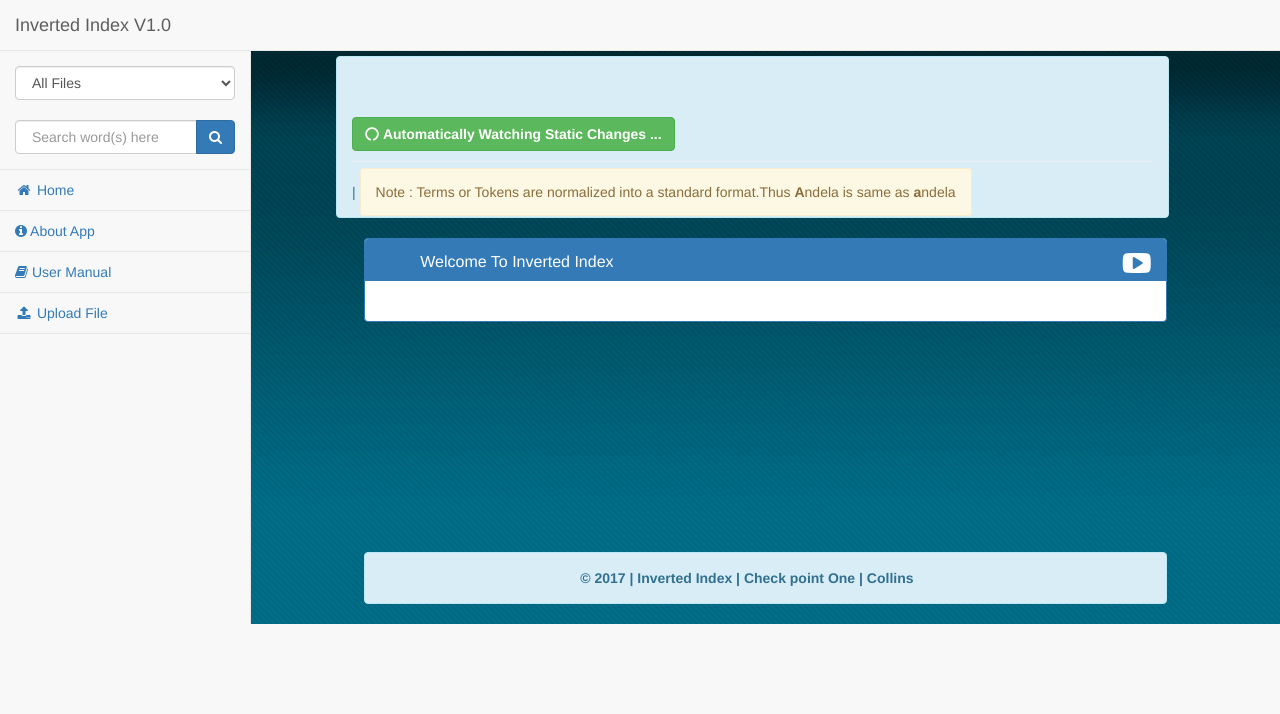
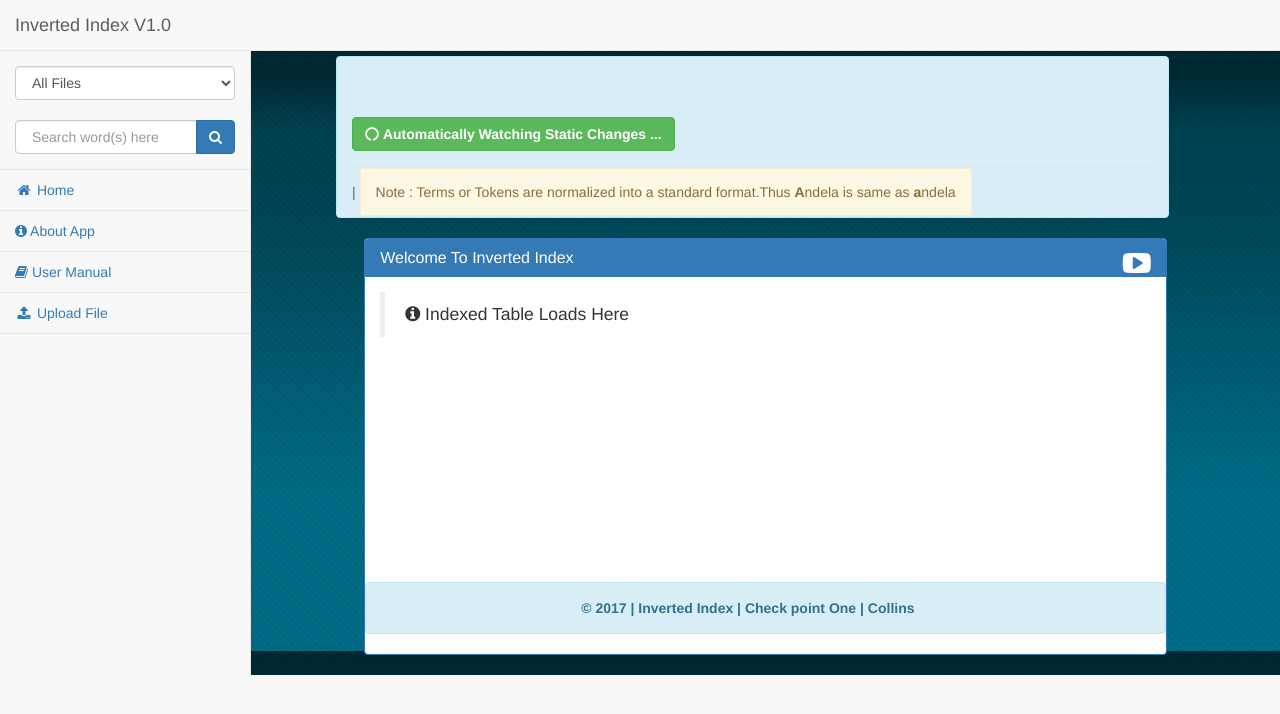
Before and after one commit to andela-cwekesa/inverted-index-checkpoint, a website: page public/index.html in a window 1280 px wide. Drawn offline with nearby package versions, Linux system fonts and the light colour scheme.

Commit message:
modify footer area

```diff
--- a/public/index.html
+++ b/public/index.html
@@ -136,11 +136,11 @@
                    <div class="pull-right">
                                 <a href="#" data-toggle="modal" data-target="#video" style="color:white"><i class="fa fa-youtube-play fa-2x"></i></a>
                             </div>
-                       <h3 class="panel-title"><marquee scrollamount="5" width="40">&lt;&lt;&lt;</marquee>Welcome To Inverted Index <marquee scrollamount="5" direction="right" width="40">&gt;&gt;&gt;</marquee></h3>
+                       <h3 class="panel-title">Welcome To Inverted Index</h3>
                    </div>
                    <div class="panel-body">
+                     <blockquote><i class="fa fa-info-circle"></i> Indexed Table Loads Here</blockquote>
                        <!-- after indexed start here -->
-
                        <!-- iterates through the container object holding the files that have been indexed -->
                        <div class="panel panel-success" ng-repeat="(fName, files) in container">
                         <div class="panel-heading">
@@ -176,22 +176,14 @@
                     </div>
                        <!-- after indexed end here -->
 
-                      <!-- search start here -->
-                       <ul>
-      <!-- <li ng-repeat="disp in disp | filter:search">
-      {{disp}}
-      </li> -->
-
+                      <!-- search results start here -->
       <div class="alert alert-success" ng-repeat="(key,value) in searchResults">
         <i class="fa fa-check" ></i> {{value}}
-
-    </ul>
-
-                      <!-- search end here -->
-              </div>
-               </div>
-               <div class="alert alert-info" style="margin-top: 230px"> <b style="margin-left: 200px;">&copy; 2017  | Inverted Index | Check point One | Collins</b>
-               </div>
+      </div>
+      <!-- search results end here  -->
+    </div>
+   <div class="alert alert-info" style="margin-top: 210px"> <b style="margin-left: 200px;">&copy; 2017  | Inverted Index | Check point One | Collins</b>
+   </div>
 
            </div>
 
```
